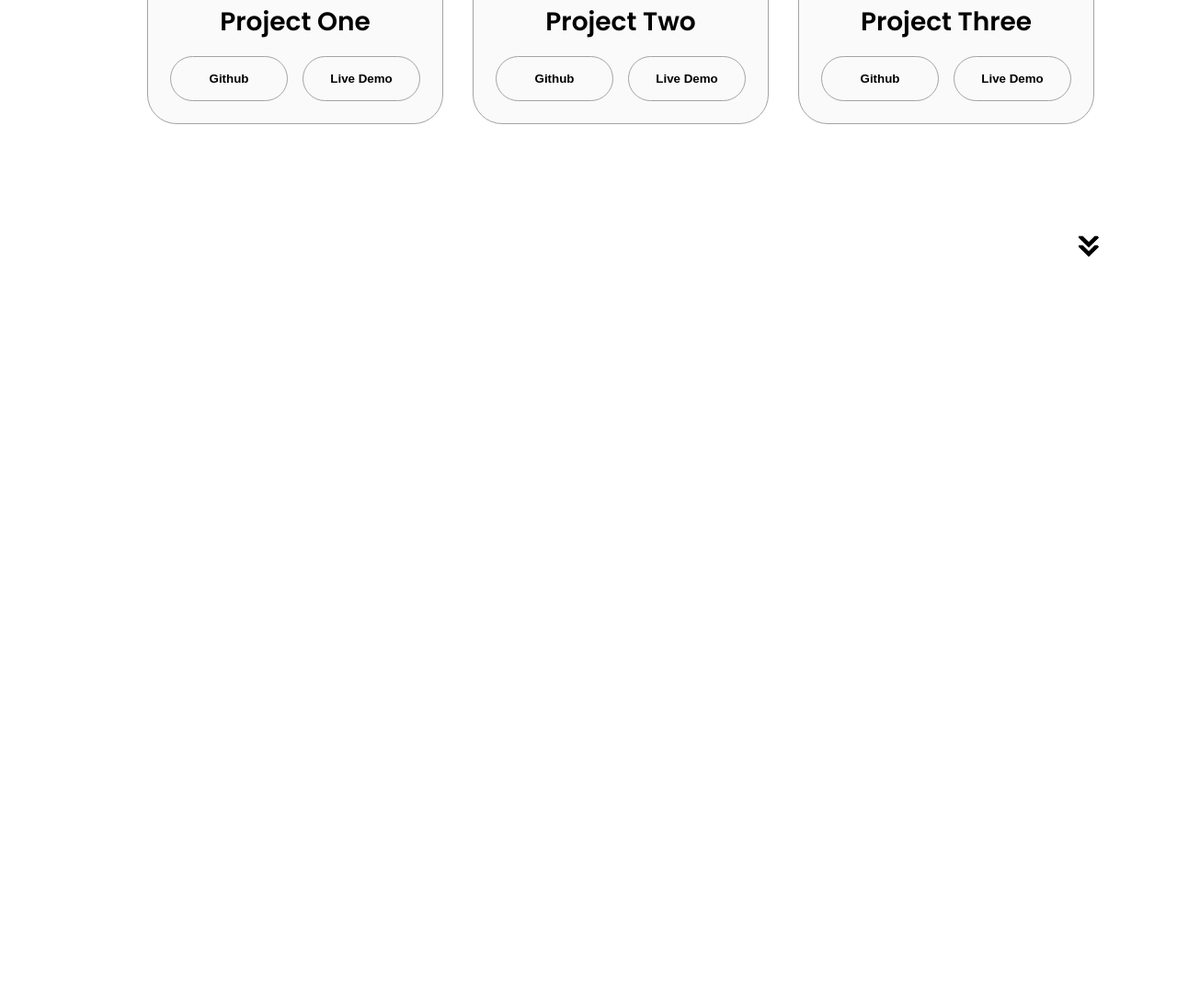
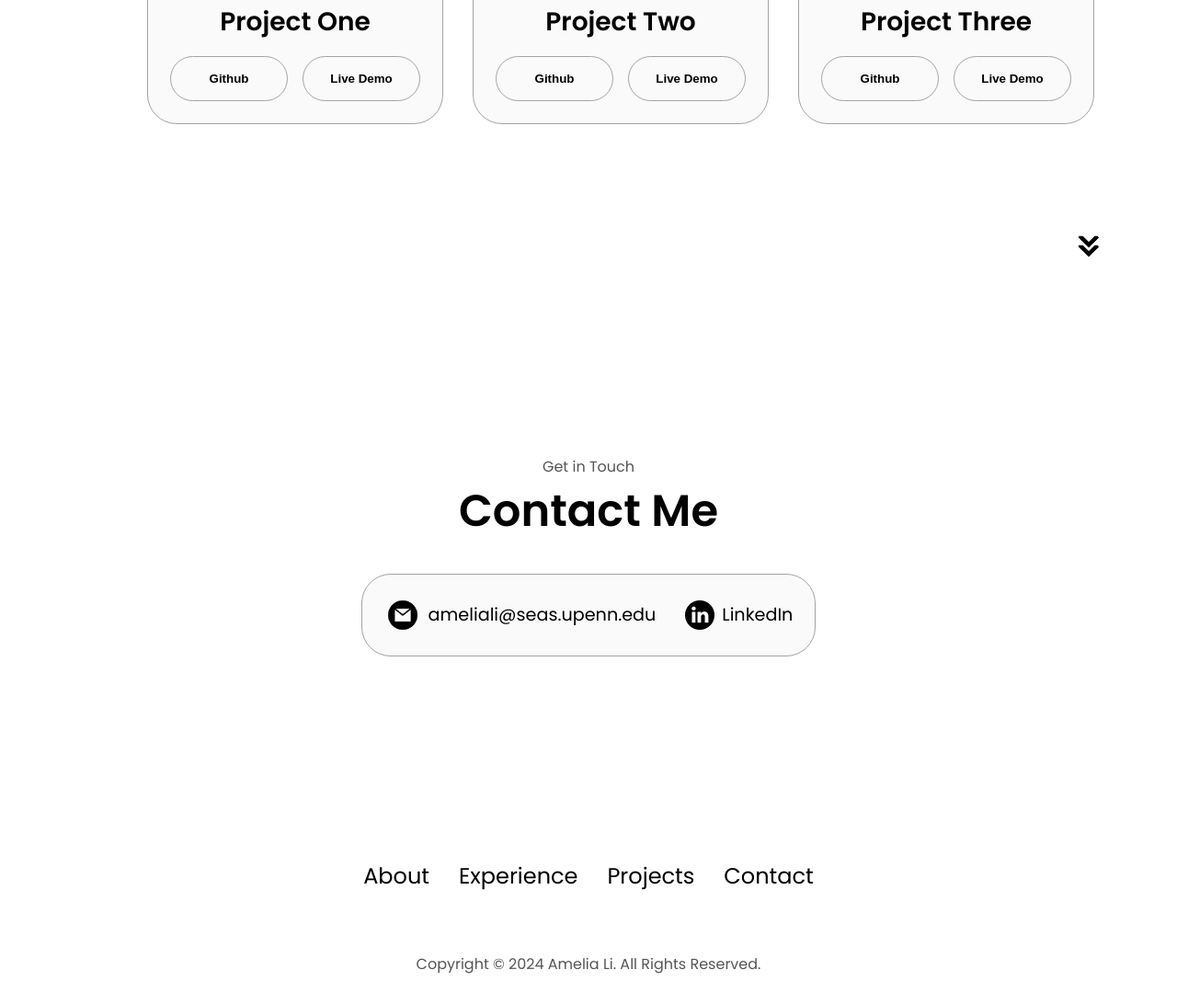
Before and after one commit to amelia8872/amelia8872.github.io, a plain HTML site: page index.html in a window 1280 px wide. Shown: the part 2756-3848 px from the top of the page at 92% size. Before the commit the page ends 3080 px from the top, so only its background shows below. Drawn offline with Linux system fonts and the light colour scheme.

Commit message:
contact section finish

```diff
--- a/index.html
+++ b/index.html
@@ -282,6 +282,43 @@
 
   </section>
 
+  <section id="contact">
+    <p class="section__text__p1">Get in Touch</p>
+    <h1 class="title">Contact Me</h1>
+    <div class="contact-info-upper-container">
+      <div class="contact-info-container">
+        <img src="./assets/email.png" alt="mail icon" class="icon contact-icon email-icon">
+
+        <p><a href="mailto:examplemail@gmail.com">ameliali@seas.upenn.edu</a></p>
+
+      </div>
+
+      <div class="contact-info-container">
+        <img src="./assets/linkedin.png" alt="linkedin icon" class="icon contact-icon">
+
+        <p><a href="https://www.linkedin.com/in/jia-li-82891498/">LinkedIn</a></p>
+
+      </div>
+
+    </div>
+
+  </section>
+
+  <footer>
+    <nav>
+      <div class="nav-links-container">
+        <ul class="nav-links">
+          <li><a href="#about">About</a></li>
+          <li><a href="#experience">Experience</a></li>
+          <li><a href="#projects">Projects</a></li>
+          <li><a href="#contact">Contact</a></li>
+        </ul>
+
+      </div>
+    </nav>
+    <p>Copyright &#169; 2024 Amelia Li. All Rights Reserved.</p>
+  </footer>
+
 
 
   <script src="script.js"></script>
--- a/style.css
+++ b/style.css
@@ -374,3 +374,57 @@ article.icon {
   color: black;
   border-color: rgb(163, 163, 163);
 }
+
+/* CONTACT */
+
+#contact {
+  display: flex;
+  justify-content: center;
+  flex-direction: column;
+  height: 70vh;
+
+}
+
+.contact-info-upper-container {
+  display: flex;
+  justify-content: center;
+  border-radius: 2rem;
+  border: rgb(53, 53, 53) 0.1rem solid;
+  border-color: rgb(163, 163, 163);
+  background: rgb(250, 250, 250);
+  margin: 2rem auto;
+  padding: 0.5rem;
+
+}
+
+.contact-info-container {
+  display: flex;
+  align-items: center;
+  justify-content: center;
+  gap: 0.5rem;
+  margin: 1rem;
+}
+
+.contact-info-container {
+  font-size: larger;
+}
+
+.content-icon {
+  cursor: default;
+}
+
+.email-icon {
+  height: 2.5rem;
+}
+
+/* FOOTER */
+
+footer {
+  height: 26vh;
+  margin: 0 1rem;
+}
+
+footer p {
+  text-align: center;
+  margin-top: 1rem;
+}
```
